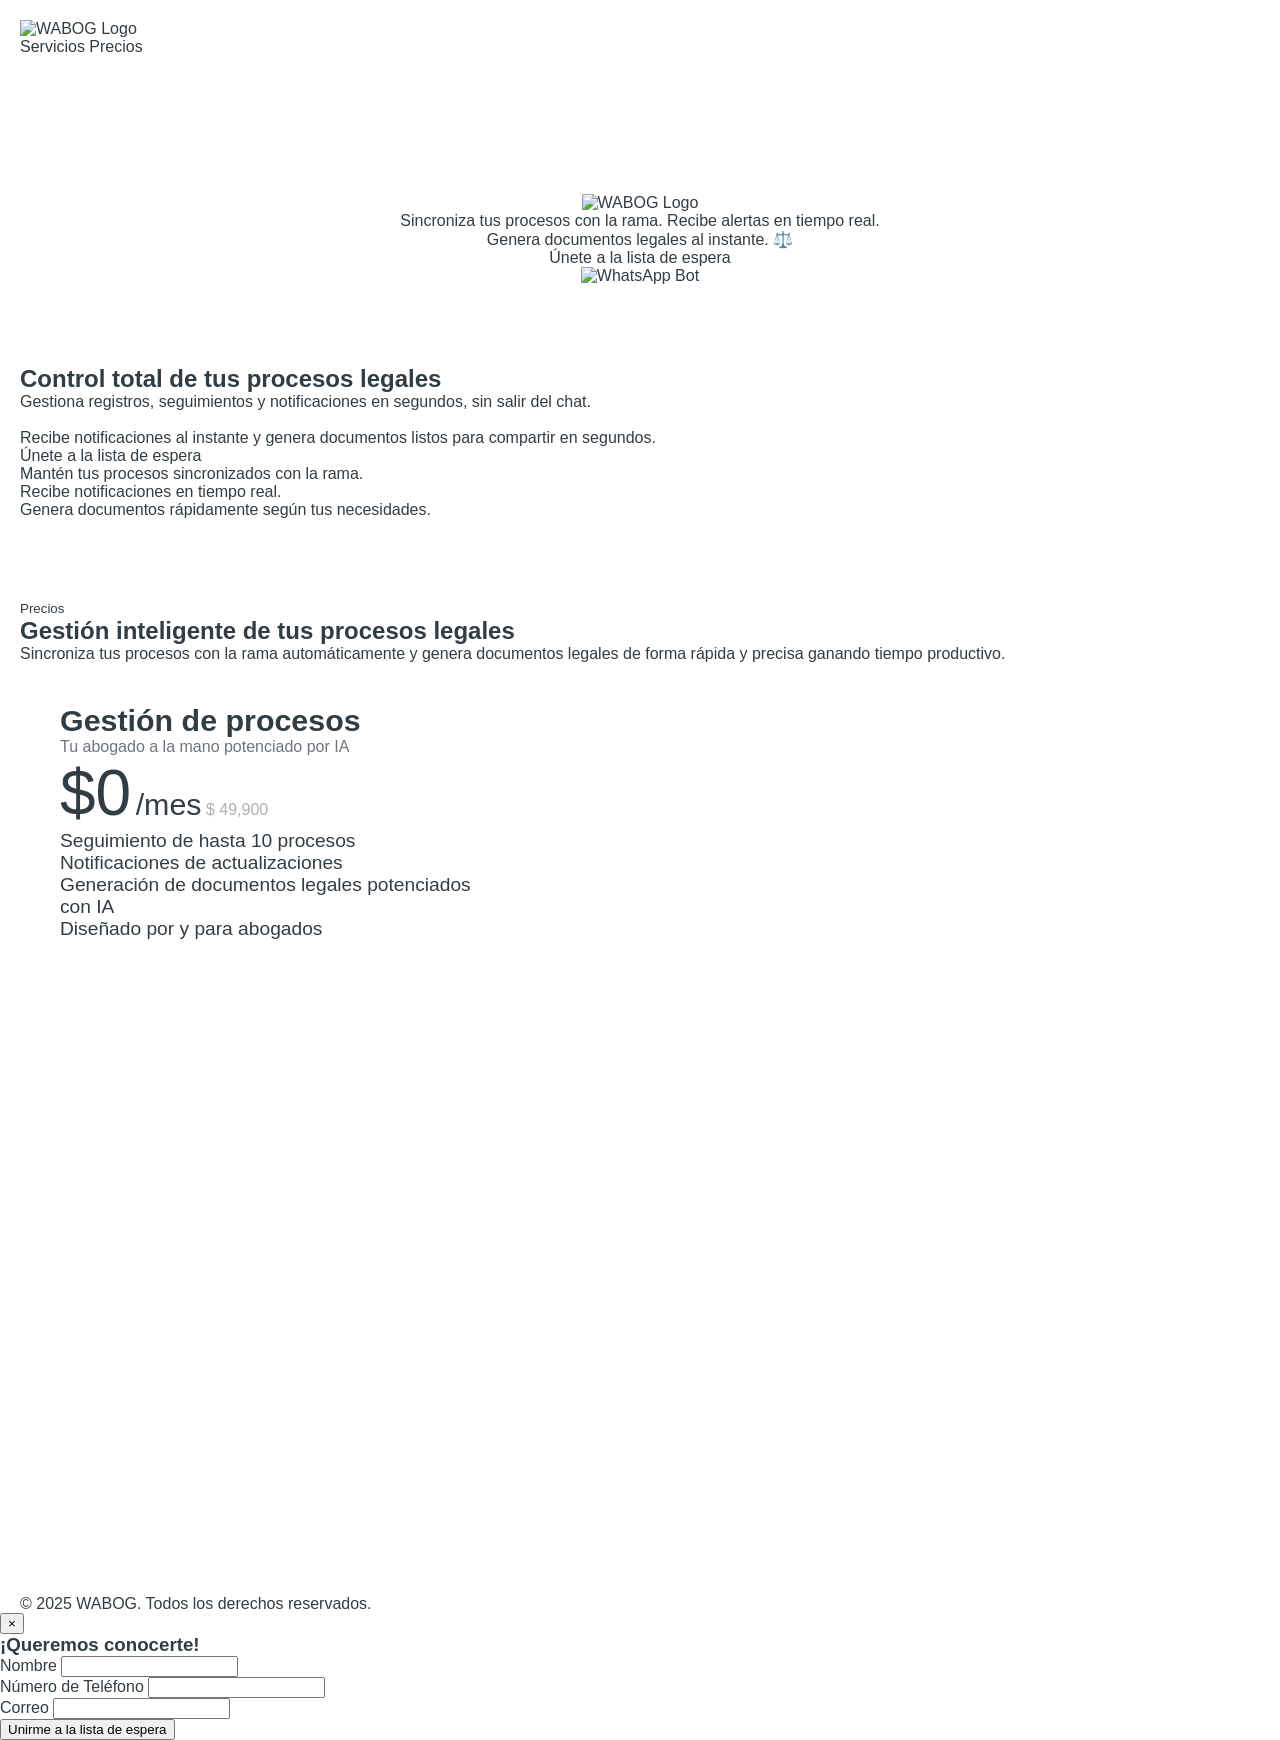
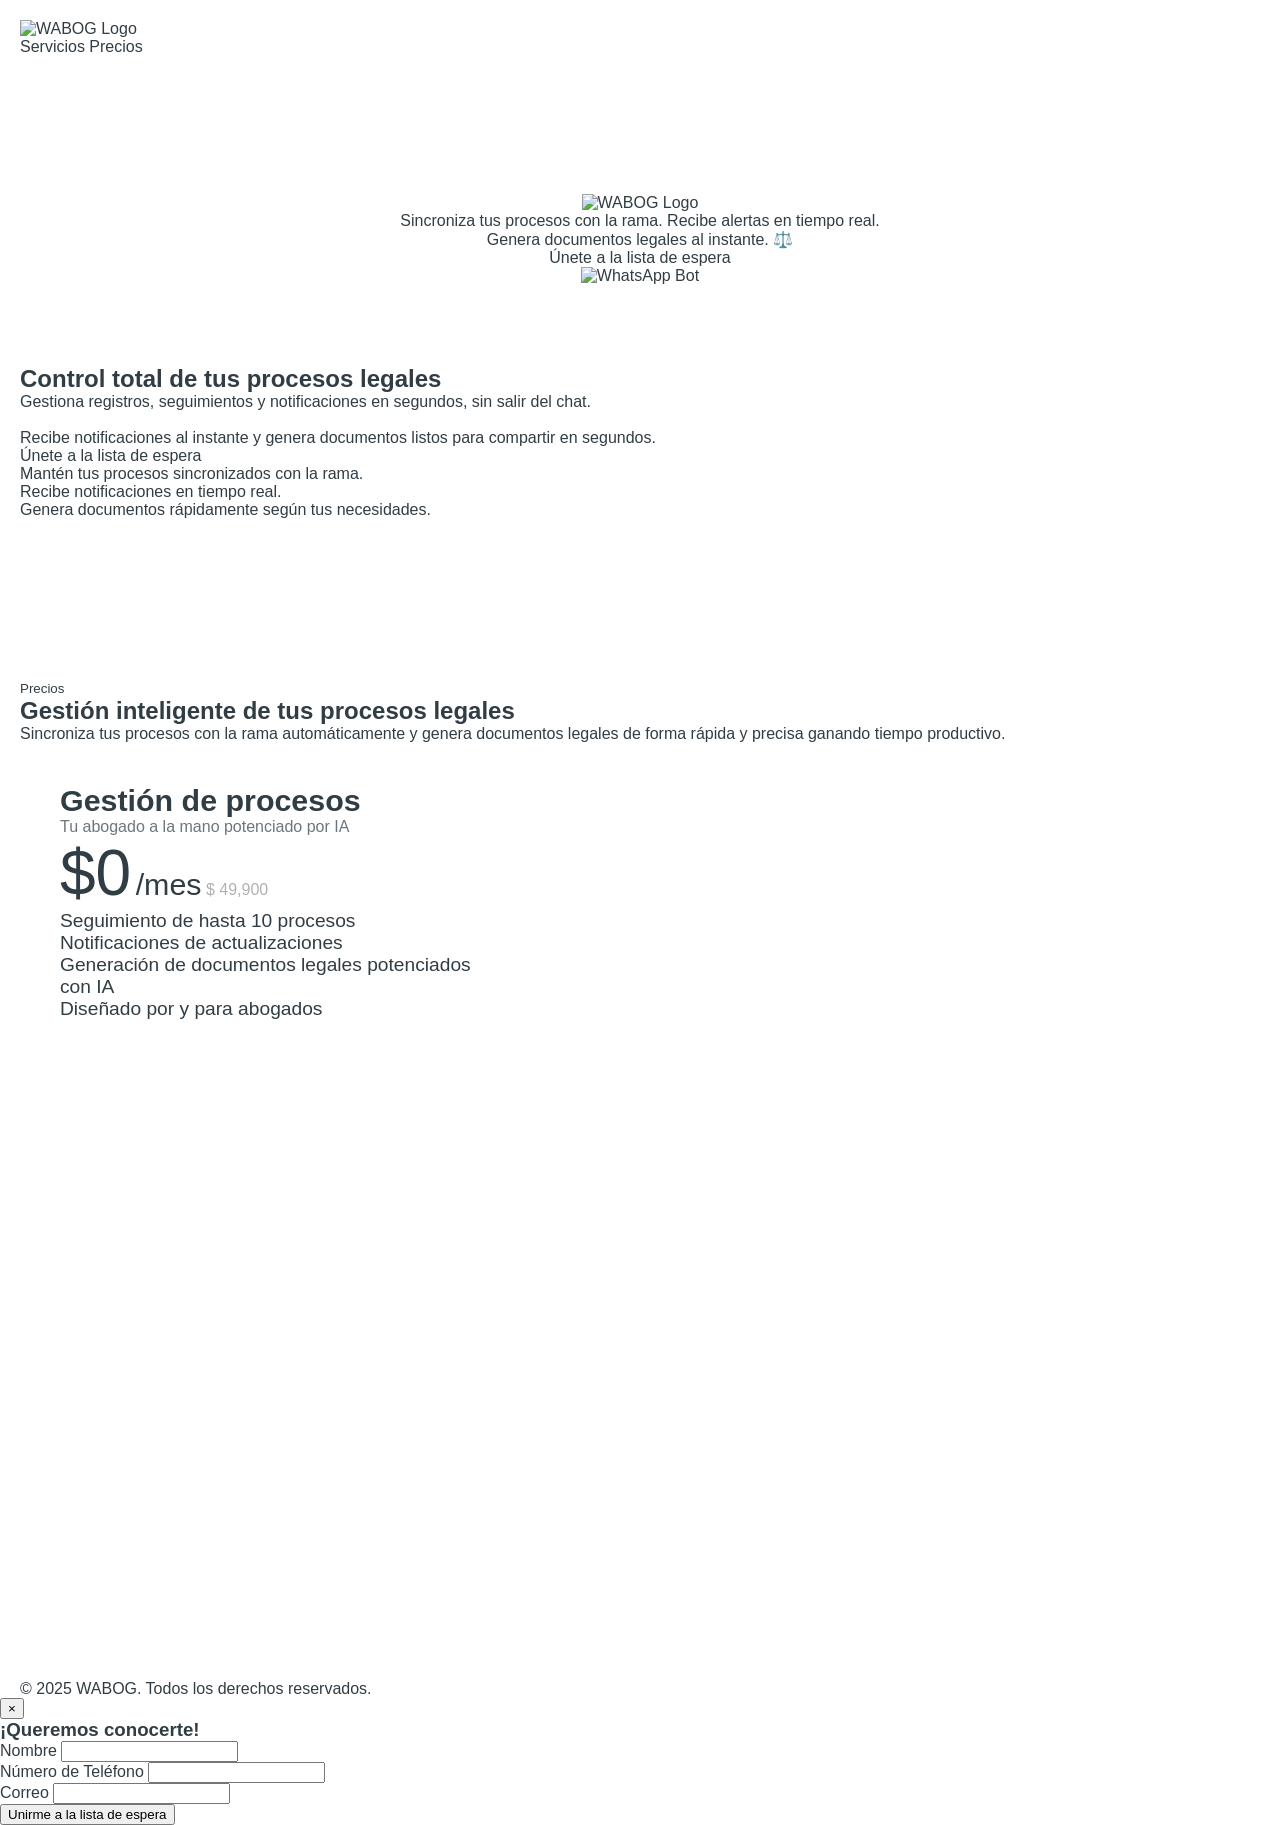

style: Adjust padding and margin values for the impact and pricing sections.

--- a/style.css
+++ b/style.css
@@ -398,7 +398,7 @@ p {
 
 /* Impact / Stats Section */
 .impact-section {
-  padding: 60px 0;
+  padding: 120px 0 120px;
   text-align: center;
 }
 
@@ -413,7 +413,7 @@ p {
 }
 
 .impact-section .section-title {
-  margin-bottom: 120px;
+  margin-bottom: 80px;
 }
 
 .impact-grid {
@@ -445,7 +445,7 @@ p {
 
 /* Pricing Section */
 .pricing-section {
-  padding: 80px 0 195px;
+  padding: 160px 0 200px;
 }
 
 .pricing-header {
